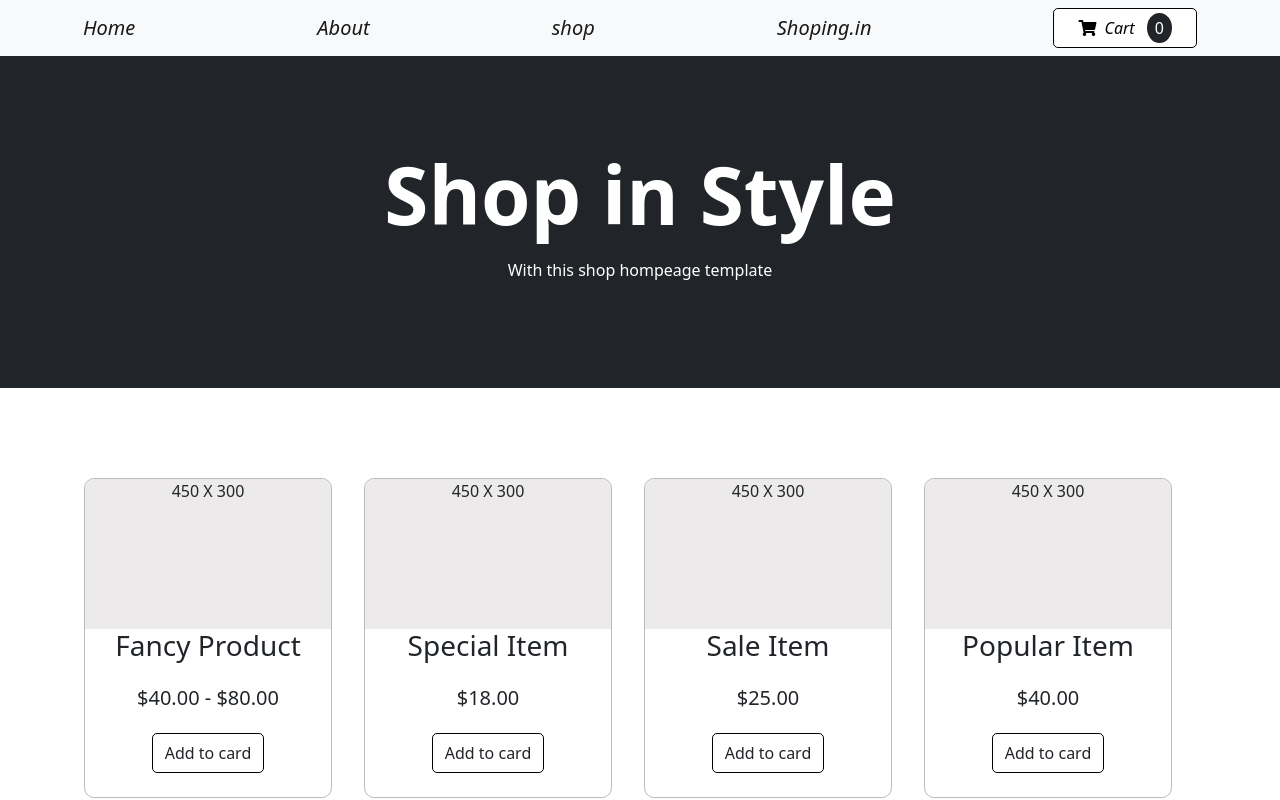
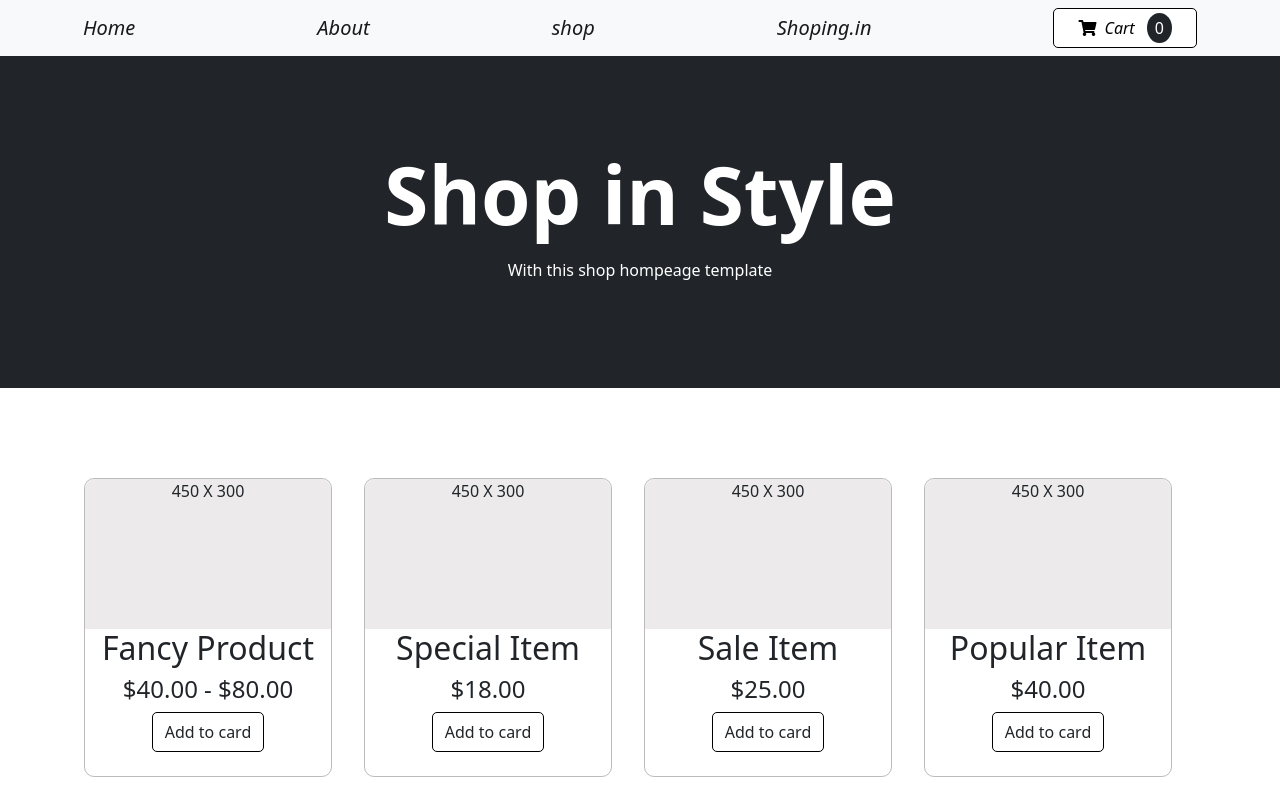
Before and after one commit to ankesai8/Reactcart-2, a React (Create React App) app: page / in a window 1280 px wide. Shown: the top 800 px of the page. Built offline with nearby package versions, Linux system fonts and the light colour scheme.

Commit message:
Update Card.js

```diff
--- a/src/Card.js
+++ b/src/Card.js
@@ -7,8 +7,8 @@ const Card = (props) => {
     <div className="col-6 col-md-4 col-lg-3 p-3">
       <div className="cborder mb-5 text-center pb-4">
         <div className="img" style={{ height: 150 }}>450 X 300</div>
-        <h3>{props.details.name}</h3>
-        <h5>{props.details.price}</h5>
+        <h2>{props.details.name}</h2>
+        <h4>{props.details.price}</h4>
         <button className="addtoc btn" disabled ={props.details.disabled === "false" ? false : true} onClick={addtocart}><span>{props.details.disabled === "false" ? "Add to card" : "Added to cart"}</span></button>
       </div>
     </div>
```
